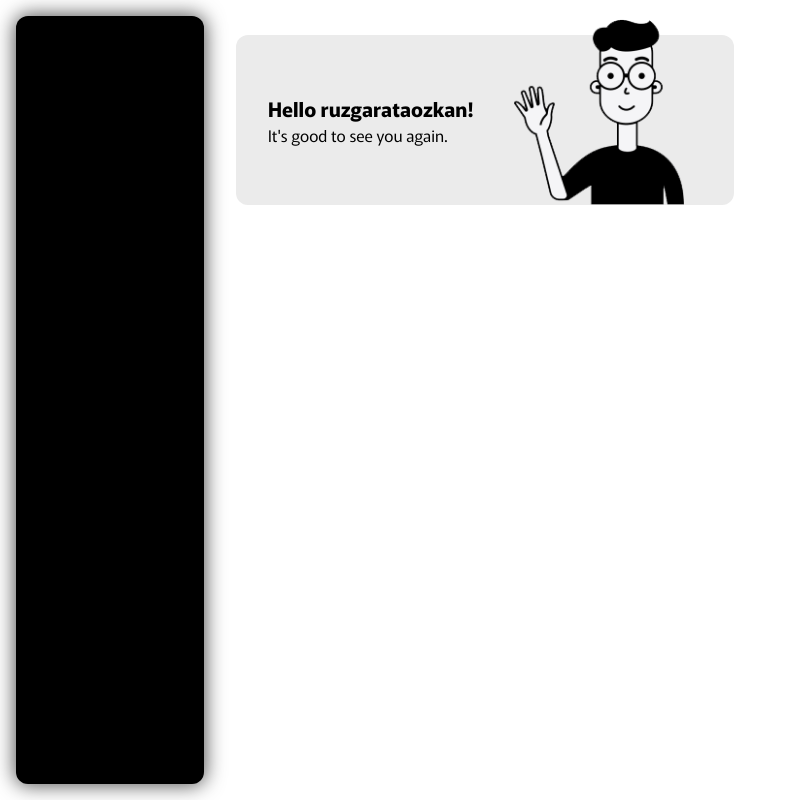
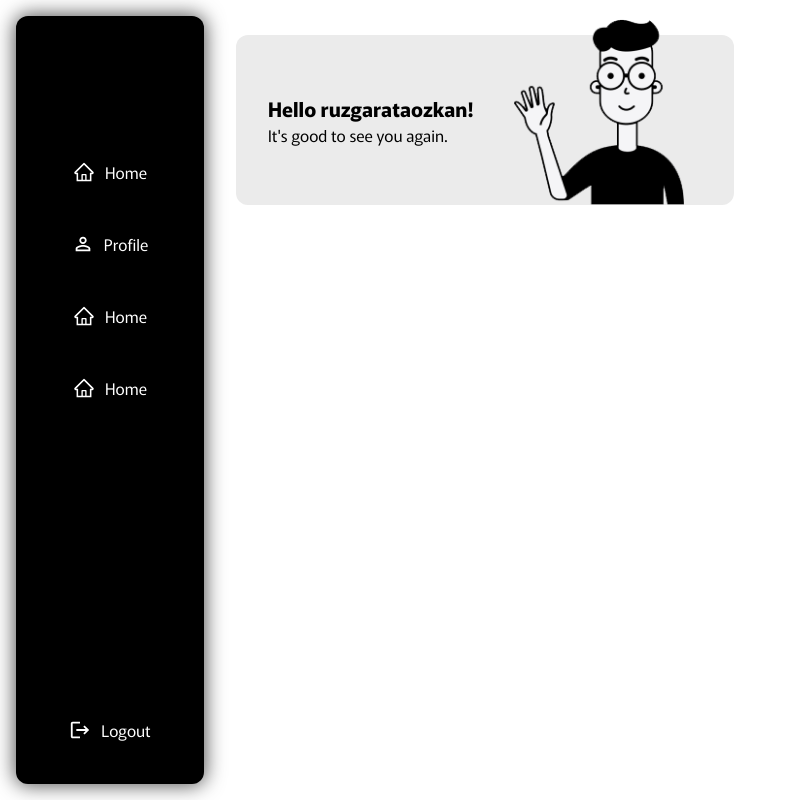
Before and after one commit to safubase/safubase-ui, a Next.js app: page / in a window 1280 px wide. Shown: the whole page, without its empty margins (0-796 px from the left). Built offline with nearby package versions, Linux system fonts and the light colour scheme.

Commit message:
sidebar edit

```diff
--- a/src/components/header/style.module.css
+++ b/src/components/header/style.module.css
@@ -6,6 +6,7 @@
   padding:  1rem;
   box-shadow: 0px 0px 20px rgba(0, 0, 0, 0.3);
   background-color: black;
+  z-index: 10;
 }
 
 @media only screen and (max-width: 650px) {
--- /dev/null
+++ b/src/components/icons/login/index.js
@@ -0,0 +1,20 @@
+// MODULES
+import React from 'react';
+import { IoMdNotifications, IoMdNotificationsOutline } from 'react-icons/io';
+
+class Notification extends React.Component {
+  constructor(props) {
+    super(props);
+    this.state = {};
+  }
+
+  render() {
+    return this.props.active ? (
+      <IoMdNotifications />
+    ) : (
+      <IoMdNotificationsOutline />
+    );
+  }
+}
+
+export default Notification;
--- a/src/components/sidebar/index.js
+++ b/src/components/sidebar/index.js
@@ -4,6 +4,12 @@ import cn from 'classnames';
 
 // CONTEXT
 import { Context } from '../../context';
+
+// COMPONENTS
+import HomeIcon from '../icons/home';
+import ProfileIcon from '../icons/profile';
+import LoginIcon from '../icons/login';
+import LogoutIcon from '../icons/logout';
 
 // STYLES
 import style from './style.module.css';
@@ -20,8 +26,8 @@ class Sidebar extends React.Component {
     return (
       <aside
         className={cn(
-          style['sidebar'],
-          this.context.state.sidebar_open ? style['sidebaropen'] : null
+          style['ctr'],
+          this.context.state.sidebar_open ? style['ctropen'] : null
         )}
         onMouseOver={() => {
           if (window.innerWidth < 650) return;
@@ -40,7 +46,45 @@ class Sidebar extends React.Component {
           });
         }}
       >
-        <div className={cn(style['sidebar-nav'])}>nav</div>
+        <div className={cn(style['ctr-sidebar'])}>
+          <div className={cn(style['ctr-sidebar-top'])}>
+            <a className={cn(style['ctr-sidebar-top-iconctr'])} href="#">
+              <HomeIcon />{' '}
+              {this.context.state.sidebar_open ? <span>Home</span> : null}
+            </a>
+
+            <a className={cn(style['ctr-sidebar-top-iconctr'])} href="#">
+              <ProfileIcon />{' '}
+              {this.context.state.sidebar_open ? <span>Profile</span> : null}
+            </a>
+
+            <a className={cn(style['ctr-sidebar-top-iconctr'])} href="#">
+              <HomeIcon />{' '}
+              {this.context.state.sidebar_open ? <span>Home</span> : null}
+            </a>
+
+            <a className={cn(style['ctr-sidebar-top-iconctr'])} href="#">
+              <HomeIcon />{' '}
+              {this.context.state.sidebar_open ? <span>Home</span> : null}
+            </a>
+          </div>
+
+          <div className={cn(style['ctr-sidebar-bottom'])}>
+            <div className={cn(style['ctr-sidebar-bottom-iconctr'])}>
+              {this.context.state.auth ? (
+                <>
+                  <LogoutIcon />{' '}
+                  {this.context.state.sidebar_open ? <span>Logout</span> : null}
+                </>
+              ) : (
+                <>
+                  <LogoutIcon />{' '}
+                  {this.context.state.sidebar_open ? <span>Login</span> : null}
+                </>
+              )}
+            </div>
+          </div>
+        </div>
       </aside>
     );
   }
--- a/src/components/sidebar/style.module.css
+++ b/src/components/sidebar/style.module.css
@@ -1,4 +1,4 @@
-.sidebar {
+.ctr {
   position: fixed;
   top: 0;
   left: 0;
@@ -9,22 +9,22 @@
 }
 
 @media only screen and (max-width: 650px) {
-  .sidebar {
+  .ctr {
     display: none;
   }
 }
 
-.sidebaropen {
+.ctropen {
   width: var(--comp-sidebar-width-open);
 }
 
 @media only screen and (max-width: 650px) {
-  .sidebaropen {
+  .ctropen {
     left: 0;
   }
 }
 
-.sidebar-nav {
+.ctr-sidebar {
   height: 100%;
   width: 100%;
   background-color: white;
@@ -33,4 +33,54 @@
   box-shadow: 0px 0px 20px 1px rgba(0, 0, 0, .7);
   background-color: black;
   overflow: hidden;
+  position: relative;
 }
+
+.ctr-sidebar-top {
+  height: 80%;
+  padding-top: 8rem;
+}
+
+.ctr-sidebar-top-iconctr {
+  display: flex; justify-content: center; align-items: center;
+  width: 100%;
+  cursor: pointer;
+  margin-bottom: 3rem;
+}
+
+.ctr-sidebar-top-iconctr > svg {
+  color: white;
+  font-size: 22px;
+}
+
+.ctr-sidebar-top-iconctr > span {
+  color: white;
+  font-size: 16px;
+  margin-left: 10px;
+}
+
+.ctr-sidebar-bottom {
+  height: 10%; width: 100%;
+  position: absolute;
+  bottom: 0; left: 0;
+  margin-bottom: 1rem;
+  padding: 1rem;
+  display: flex; justify-content: center; align-items: center;
+}
+
+.ctr-sidebar-bottom-iconctr {
+  display: flex; justify-content: center; align-items: center;
+  width: 100%;
+  cursor: pointer;
+}
+
+.ctr-sidebar-bottom-iconctr > svg {
+  color: white;
+  font-size: 22px;
+}
+
+.ctr-sidebar-bottom-iconctr > span {
+  color: white;
+  font-size: 16px;
+  margin-left: 10px;
+}
--- a/src/utils/api.js
+++ b/src/utils/api.js
@@ -97,7 +97,7 @@ export async function signup(body, version = 1, context) {
 
 /**
  *
- * LOGIN Use this to let the user log into server
+ * LOGIN Use this to log the user into server
  */
 export async function login(body, version = 1, context) {
   if (!Number(version)) {
```
